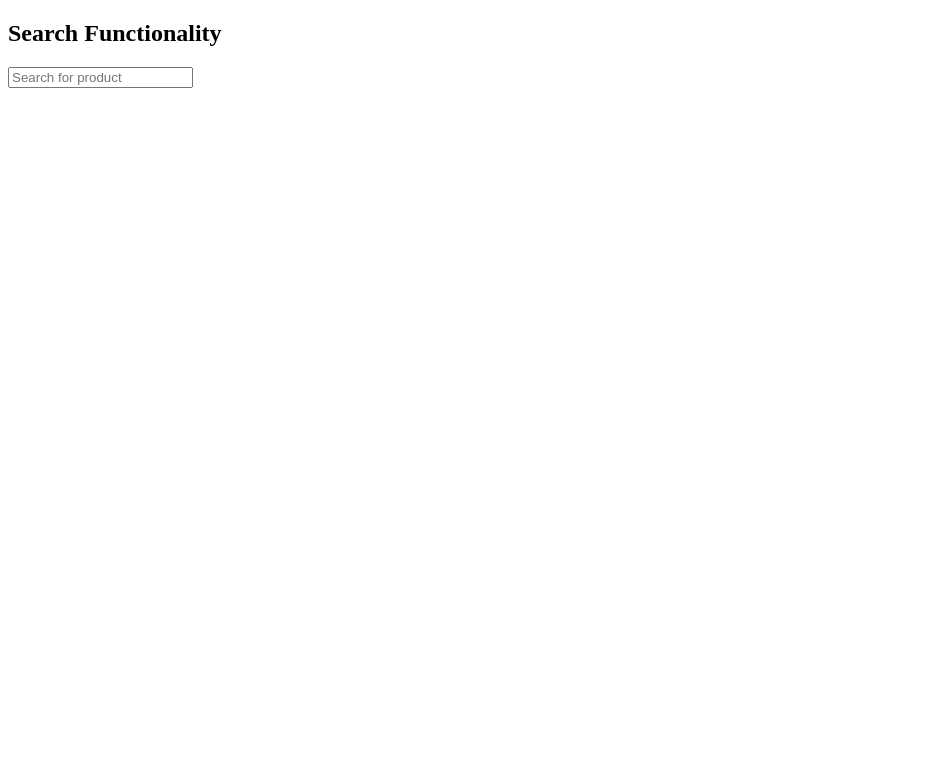
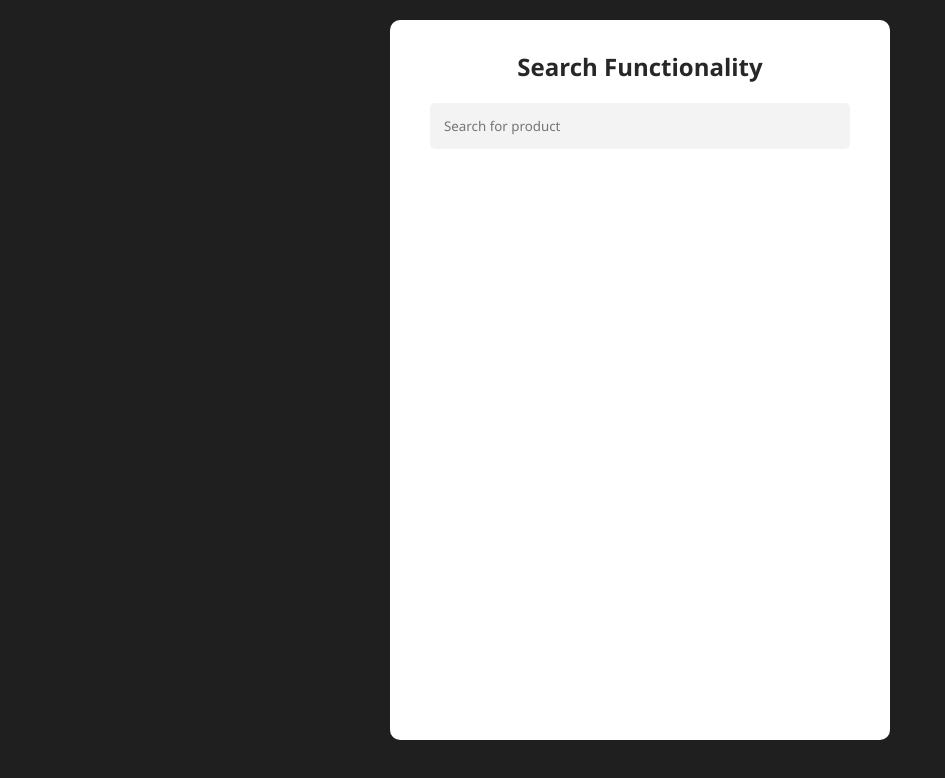
Before and after one commit to juned012/Search-Functionality, a plain HTML site: page index.html in a window 1280 px wide. Shown: the whole page, without its empty margins (0-945 px from the left). Drawn offline with Linux system fonts and the light colour scheme.

Commit message:
Added a Html Structure and Implement a Styling for it

```diff
--- a/index.html
+++ b/index.html
@@ -4,15 +4,17 @@
     <meta charset="UTF-8" />
     <meta name="viewport" content="width=device-width, initial-scale=1.0" />
     <title>Search Functionality</title>
+    <link rel="stylesheet" href="styles.css" />
   </head>
   <body>
-    <div>
-      <h2>Search Functionality</h2>
-      <div>
-        <input type="text" placeholder="Search for product" id="search" />
+    <div class="container">
+      <div class="search-container">
+        <h2>Search Functionality</h2>
+        <div class="input-container">
+          <input type="text" placeholder="Search for product" id="search" />
+        </div>
+        <div class="cardContainer"></div>
       </div>
-      <div class="cardContainer"></div>
     </div>
-    <script></script>
   </body>
 </html>
--- /dev/null
+++ b/styles.css
@@ -0,0 +1,69 @@
+* {
+  margin: 0;
+  padding: 0;
+  box-sizing: border-box;
+  font-family: "Segoe UI", Tahoma, Geneva, Verdana, sans-serif;
+}
+
+body {
+  width: 100%;
+  min-width: 100%;
+  background-color: rgb(31, 31, 31);
+}
+
+.container {
+  display: flex;
+  justify-content: center;
+  align-items: center;
+  padding: 20px;
+}
+
+.search-container {
+  width: 500px;
+  height: 90vh;
+  overflow-y: auto;
+  padding: 30px 10px;
+  border-radius: 10px;
+  background-color: white;
+}
+
+.search-container h2 {
+  padding-bottom: 20px;
+  text-align: center;
+  color: #272727;
+}
+
+.input-container {
+  display: flex;
+  justify-content: center;
+  padding: 0px 30px;
+}
+
+.input-container input {
+  width: 100%;
+  padding: 14px;
+  border-radius: 5px;
+  outline: none;
+  border: none;
+  background-color: #f3f3f3;
+}
+
+.input-container input:focus {
+  outline: 1px solid #bebebe;
+}
+
+.cardContainer {
+  display: flex;
+  justify-content: center;
+  align-items: center;
+  flex-direction: column;
+  gap: 10px;
+  padding: 30px;
+}
+
+.card {
+  padding: 20px;
+  border: 1px solid #e2e2e2;
+  border-radius: 5px;
+  width: 100%;
+}
```
